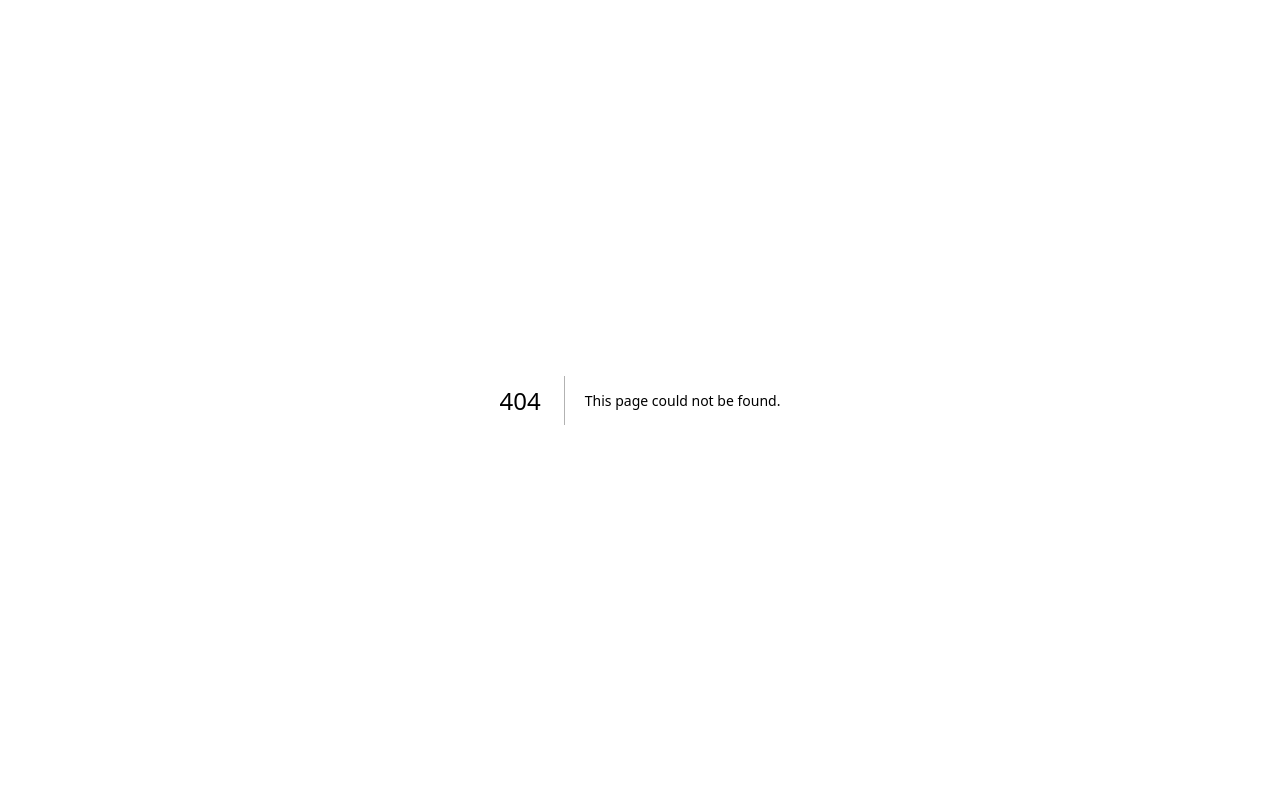
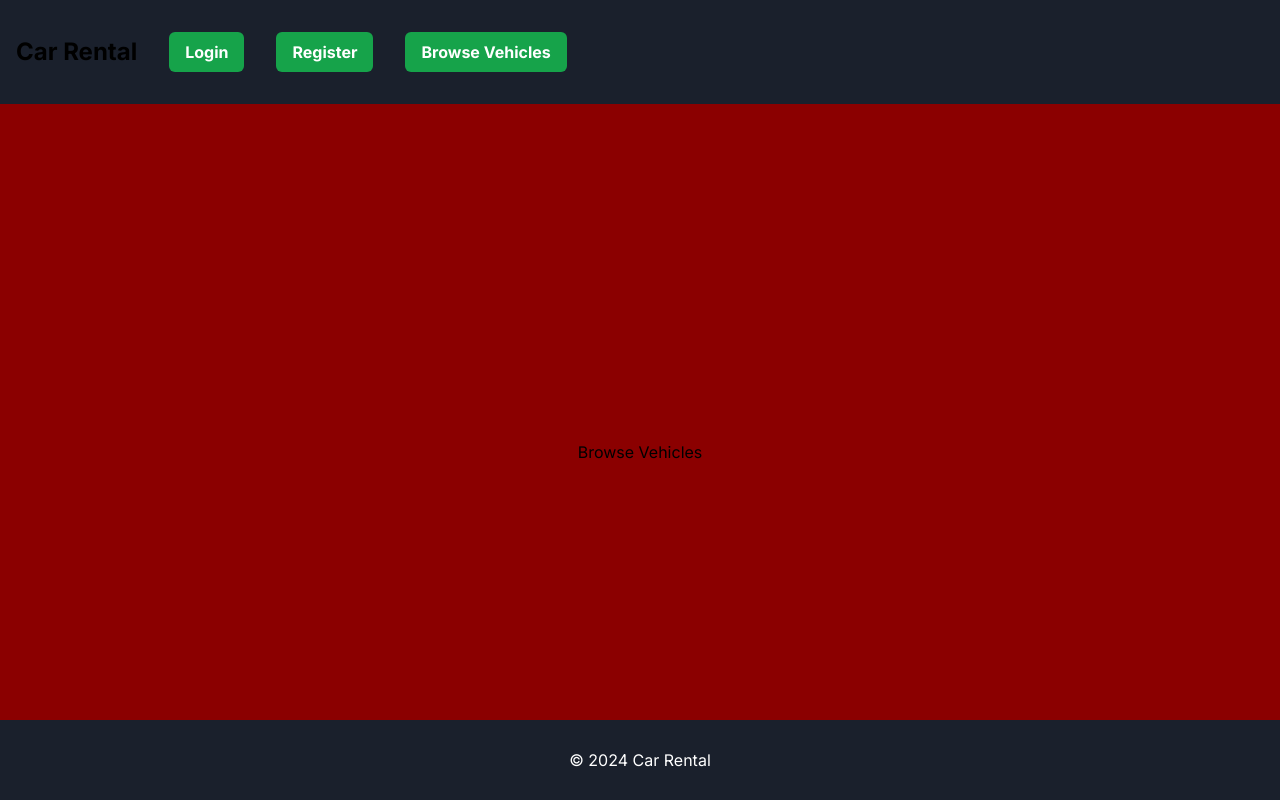
Before and after one commit to egadb/Team341-soen341projectW2024, a Next.js app in the folder Sprint 2/soen341-rentalapp/: page /browse-vehicles in a window 1280 px wide. Before the commit this address had no page. Built offline with nearby package versions, Linux system fonts and the light colour scheme.

Commit message:
Added navbar and footer components and put them in all available pages. Also added the browse-vehicles page.

```diff
--- /dev/null
+++ b/Sprint 2/soen341-rentalapp/app/browse-vehicles/page.tsx
@@ -0,0 +1,22 @@
+import Footer from "@/components/global/Footer";
+import NavBar from "@/components/global/NavBar";
+
+export default function BrowseVehicles() {
+  return (
+    <div style={{ display: "flex", flexDirection: "column", height: "100vh" }}>
+      <NavBar />
+      <div
+        style={{
+          flex: 1,
+          backgroundColor: "darkred",
+          display: "flex",
+          justifyContent: "center",
+          alignItems: "center",
+        }}
+      >
+        <h2>Browse Vehicles</h2>
+      </div>
+      <Footer />
+    </div>
+  );
+}
--- a/Sprint 2/soen341-rentalapp/app/login/page.tsx
+++ b/Sprint 2/soen341-rentalapp/app/login/page.tsx
@@ -1,5 +1,7 @@
 import Provider from "@/components/form/Provider";
 import Spinner from "@/components/form/Spinner";
+import Footer from "@/components/global/Footer";
+import NavBar from "@/components/global/NavBar";
 import Login from "@/lib/actions/login";
 import { getUserSession } from "@/lib/session";
 import Link from "next/link";
@@ -9,6 +11,8 @@ export default async function LoginForm() {
   const user = await getUserSession();
   if (user) redirect("/");
   return (
+    <div>
+      <NavBar />
       <div className="grid h-screen place-items-center">
         <div className="rounded-lg border-t-4 border-green-400 bg-white p-5 shadow-lg">
           <h1 className="my-4 text-xl font-bold">Login</h1>
@@ -40,5 +44,7 @@ export default async function LoginForm() {
           </Link>
         </div>
       </div>
+      <Footer />
+    </div>
   );
 }
--- a/Sprint 2/soen341-rentalapp/app/register/page.tsx
+++ b/Sprint 2/soen341-rentalapp/app/register/page.tsx
@@ -1,10 +1,14 @@
 import Provider from "@/components/form/Provider";
 import Spinner from "@/components/form/Spinner";
+import Footer from "@/components/global/Footer";
+import NavBar from "@/components/global/NavBar";
 import CreateUser from "@/lib/actions/createUser";
 import Link from "next/link";
 
 export default function RegisterForm() {
   return (
+    <div>
+      <NavBar />
       <div className="grid h-screen place-items-center">
         <div className="rounded-lg border-t-4 border-green-400 bg-white p-5 shadow-lg">
           <h1 className="my-4 text-xl font-bold">Register</h1>
@@ -50,5 +54,7 @@ export default function RegisterForm() {
           </Link>
         </div>
       </div>
+      <Footer />
+    </div>
   );
 }
--- /dev/null
+++ b/Sprint 2/soen341-rentalapp/components/global/Footer.tsx
@@ -0,0 +1,12 @@
+"use client";
+
+export default function Footer() {
+  return (
+    <div
+      className="fixed bottom-0 left-0 flex h-20 w-full items-center justify-center"
+      style={{ backgroundColor: "#1a202c" }}
+    >
+      <p className="text-white">© 2024 Car Rental</p>
+    </div>
+  );
+}
--- /dev/null
+++ b/Sprint 2/soen341-rentalapp/components/global/NavBar.tsx
@@ -0,0 +1,33 @@
+"use client";
+
+import Link from "next/link";
+
+interface NavBarButtonProps {
+  name: string;
+  path: string;
+}
+
+function NavBarButton({ name, path }: NavBarButtonProps) {
+  return (
+    <div className="p-4">
+      <Link href={path}>
+        <button className="rounded-md bg-green-600 px-4 py-2 font-bold text-white">{name}</button>
+      </Link>
+    </div>
+  );
+}
+
+export default function NavBar() {
+  return (
+    <div className="flex " style={{ backgroundColor: "#1a202c", width: "100%" }}>
+      <nav className="flex items-center py-4">
+        <Link href="/browse-vehicles">
+          <h1 className="cursor-pointer p-4 text-2xl font-bold">Car Rental</h1>
+        </Link>
+        <NavBarButton name="Login" path="/login" />
+        <NavBarButton name="Register" path="/register" />
+        <NavBarButton name="Browse Vehicles" path="/browse-vehicles" />
+      </nav>
+    </div>
+  );
+}
```
Lines whose indentation alone changed are shown as unchanged.
